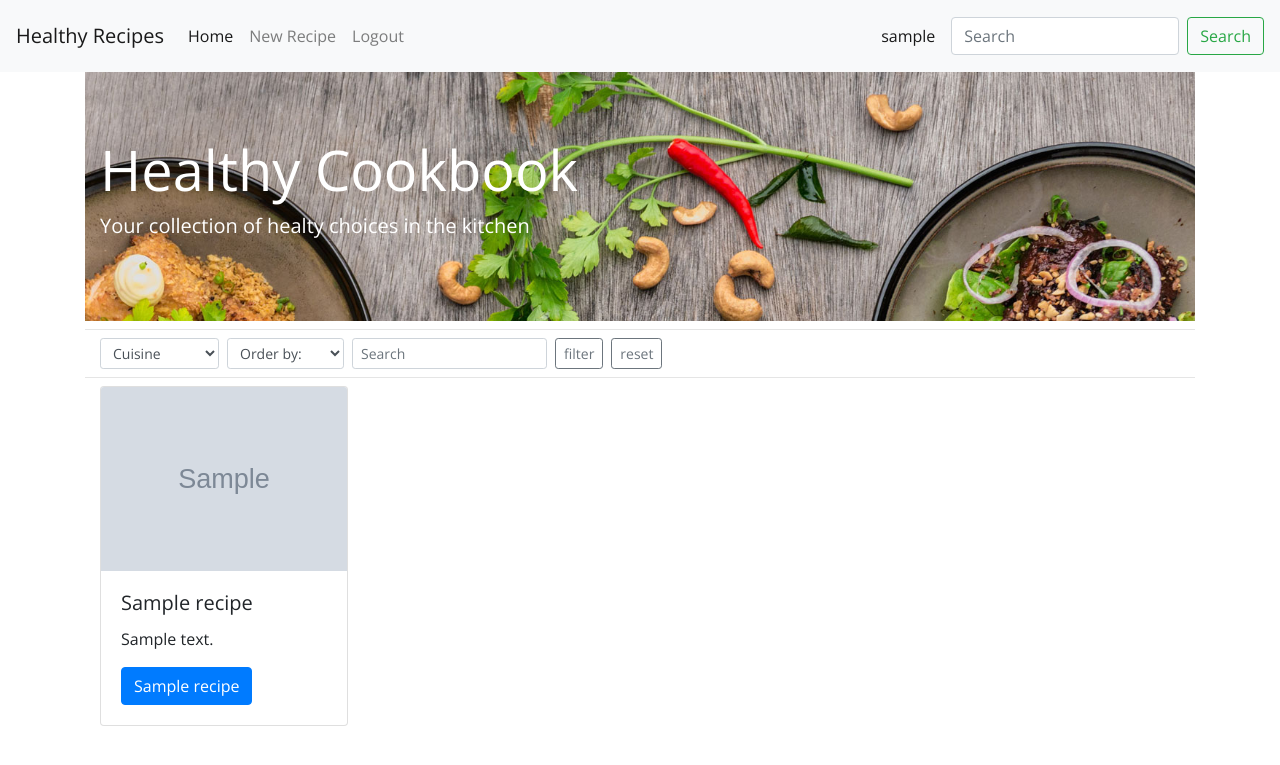
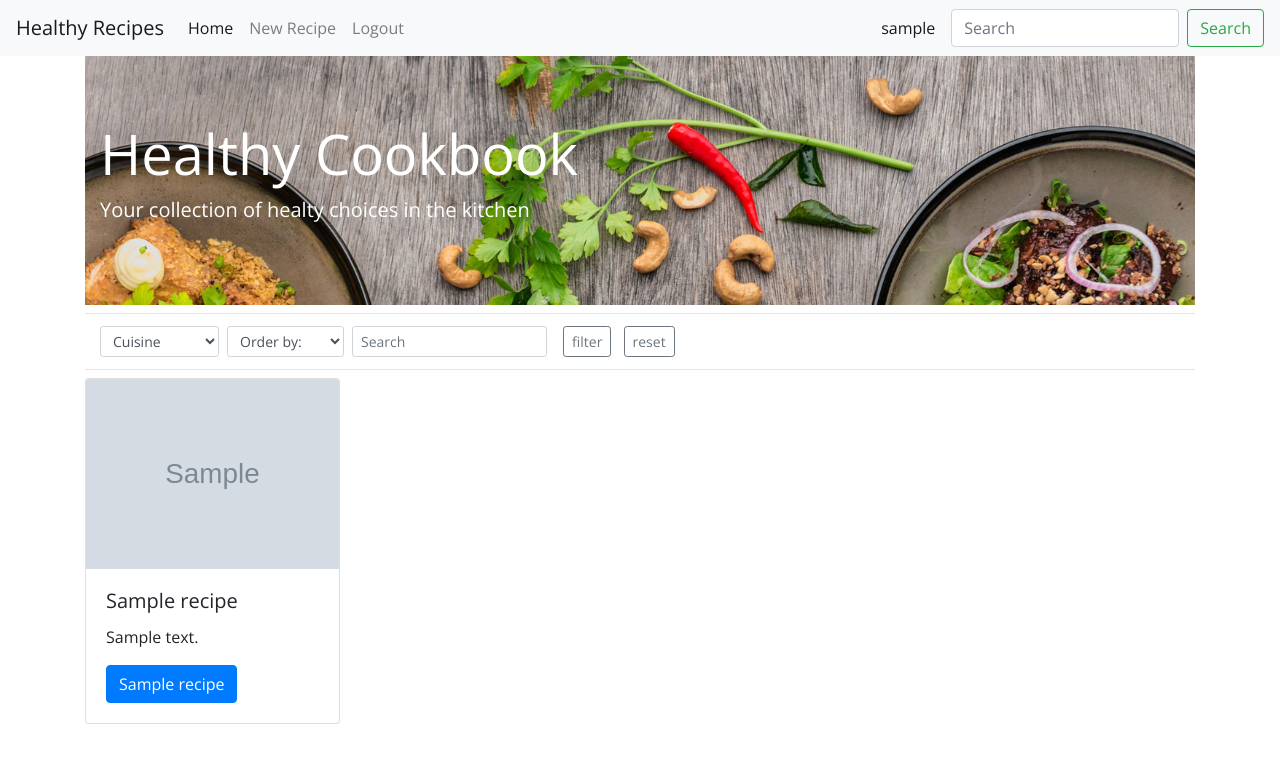
Before and after one commit to gbronca/cookbook, a Flask app: page / in a window 1280 px wide. Shown: the top 765 px of the page. Run offline with Flask 2, Linux system fonts and the light colour scheme; the visitor is signed in with stand-in values (Sample User, id 1); grey boxes marked "Sample" are stand-in pictures; a database or web service that is not in the repository returns one stand-in record (values such as "Sample title"); some libraries are stand-ins or nearby versions.

Commit message:
Fix wrong html tagging and padding on username

```diff
--- a/app.py
+++ b/app.py
@@ -11,10 +11,9 @@ import datetime
 app = Flask(__name__)
 CORS(app)
 
-app.config.from_pyfile('config.cfg')
-# app.config['MONGO_DBNAME'] = os.getenv("MONGO_DBNAME")
-# app.config['MONGO_URI'] = os.getenv("MONGO_URI")
-# app.config['SECRET_KEY'] = os.getenv("SECRET_KEY")
+app.config['MONGO_DBNAME'] = os.getenv("MONGO_DBNAME")
+app.config['MONGO_URI'] = os.getenv("MONGO_URI")
+app.config['SECRET_KEY'] = os.getenv("SECRET_KEY")
 
 app.config["ALLOWED_EXTENSIONS"] = ['jpg', 'jpeg', 'png']
 # Configures the max filesize to 1MB
@@ -434,4 +433,4 @@ def logout():
 if __name__ == '__main__':
     app.run(host=os.getenv('IP'),
             port=int(os.getenv('PORT', 5000)),
-            debug=True)
+            debug=False)
--- a/static/css/style.css
+++ b/static/css/style.css
@@ -3,6 +3,12 @@
 * {
     box-sizing: border-box;
     font-family: 'Open Sans', sans-serif;
+}
+
+.container-fluid {
+    max-width: 1300px;
+    padding-left: 0;
+    padding-right: 0;
 }
 
 .jumbotron {
@@ -17,6 +23,13 @@
 .form-search {
     margin: 0 10px 10px 5px;
 }
+
+/* Register */
+
+.register-header {
+    padding: 10px 0;
+}
+
 /* New Recipes */
 
 .new-recipe-header {
@@ -30,14 +43,6 @@
     max-width: 100%;
     padding-bottom: 10px;
 }
-
-/* Register */
-
-.register-header {
-    padding: 10px 0;
-}
-
-/* Recipe */
 
 .recipe-form {
     padding-bottom: 60px;
--- a/static/script/script.js
+++ b/static/script/script.js
@@ -24,8 +24,6 @@ Filevalidation = () => {
 					'The image file is too big. Maximum allowed file size is 1Mb. Please select a smaller file size');
 			} else {
 				imageLabel.innerHTML = imageFile.value;
-				// document.getElementById('size').innerHTML = '<b>'
-				// + imageFile + '</b> KB';
 			}
 		}
 	}
--- a/templates/_nav.html
+++ b/templates/_nav.html
@@ -1,6 +1,6 @@
 {% macro show_links(username) %}
 
-<nav class="navbar navbar-expand-lg navbar-light bg-light">
+<nav class="navbar navbar-expand-md navbar-light bg-light">
     <a class="navbar-brand" href="#">Healthy Recipes</a>
     <button class="navbar-toggler" type="button" data-toggle="collapse" data-target="#navbarSupportedContent"
         aria-controls="navbarSupportedContent" aria-expanded="false" aria-label="Toggle navigation">
@@ -30,12 +30,13 @@
             {% endif %}
         </ul>
         {% if username %}
-        <span class="navbar-text">
+        <span class="navbar-text py-0">
             <a class="nav-link " href="{{ url_for('user') }}"> {{ username.username }}</a>
         </span>
         {% endif %}
         <form class="form-inline my-2 my-lg-0" method="POST" action="{{ url_for('find_recipe') }}">
-            <input class="form-control mr-sm-2" name="search" type="search" placeholder="Search" aria-label="Search" required>
+            <input class="form-control mr-sm-2" name="search" type="search" placeholder="Search" aria-label="Search"
+                required>
             <button class="btn btn-outline-success my-2 my-sm-0" type="submit">Search</button>
         </form>
     </div>
--- a/templates/_search.html
+++ b/templates/_search.html
@@ -1,8 +1,8 @@
 {% macro search_bar(cuisines) %}
 
-
+<section class="container">
     <hr class="mt-2 mb-0">
-<div class="navbar navbar-expand-lg navbar-light p-md-0">
+    <div class="navbar navbar-expand-md navbar-light p-md-0">
         <button class="navbar-toggler" type="button" data-toggle="collapse" data-target="#search-bar"
             aria-controls="search-bar" aria-expanded="false" aria-label="Toggle navigation">
             <span>
@@ -13,27 +13,35 @@
         <div class="collapse navbar-collapse" id="search-bar">
             <div class="nav">
                 <form method="POST" class="form-inline col-sm-12" action="{{ url_for('index') }}">
+                    <div class="py-1 py-md-0 mr-2">
                         <select name="cuisine" id="cuisine" class="form-control form-control-sm">
                             <option value="" selected>Cuisine</option>
                             {% for cuisine in cuisines %}
                             <option value="{{ cuisine }}">{{ cuisine }}</option>
                             {% endfor %}
                         </select>
-
-                <select name="order" id="order" class="form-control form-control-sm ml-sm-2">
+                    </div>
+                    <div class="mr-2 py-1 py-md-0">
+                        <select name="order" id="order" class="form-control form-control-sm">
                             <option value="" selected>Order by:</option>
                             <option value="name">Name</option>
                             <option value="likes">Likes</option>
                             <option value="create_date">Most recent</option>
                         </select>
-                <input class="form-control form-control-sm ml-sm-2" name="filter" type="search" placeholder="Search"
+                    </div>
+                    <div class="py-1">
+                        <input class="form-control form-control-sm" name="filter" type="search" placeholder="Search"
                             aria-label="Filter">
-                <button class="btn btn-sm btn-outline-secondary ml-sm-2 my-sm-0 my-md-2" type="submit">filter</button>
+                    </div>
+                    <div class="mx-2 py-1">
+                        <button class="btn btn-sm btn-outline-secondary ml-sm-2 my-sm-0 my-md-2"
+                            type="submit">filter</button>
                         <button class="btn btn-sm btn-outline-secondary ml-sm-2 my-sm-0 my-md-2" type="reset">reset</button>
+                    </div>
                 </form>
             </div>
         </div>
     </div>
     <hr class="mt-0 mb-2">
-
+</section>
 {% endmacro %}
--- a/templates/base.html
+++ b/templates/base.html
@@ -1,3 +1,4 @@
+{% from '_nav.html' import show_links %}
 <!DOCTYPE html>
 <html lang="en">
 <head>
@@ -8,20 +9,18 @@
     <link rel="stylesheet" href="https://stackpath.bootstrapcdn.com/bootstrap/4.3.1/css/bootstrap.min.css" crossorigin="anonymous">
     <link rel="stylesheet" href="https://use.fontawesome.com/releases/v5.6.3/css/all.css" crossorigin="anonymous">
     <link type="text/css" rel="stylesheet" href="{{url_for('static', filename='css/style.css')}}"/>
+    <!-- favicon -->
     <link rel="icon" type="image/png" sizes="32x32" href="{{url_for('static', filename='images/favicon.ico')}}">
 
     <title>{% block title %}{% endblock %}</title>
 </head>
 
 <body>
+    <header class="container-fluid">
+        {% block nav %} {{ show_links(username) }} {% endblock %}
+    </header>
 
-    {% block nav %}{% endblock %}
-
-    <main id="main" class="container">
-
-        {% block content %}{% endblock %}
-
-    </main>
+    {% block content %}{% endblock %}
 
     <!--Bootstrap scripts -->
     <script src="https://code.jquery.com/jquery-3.3.1.slim.min.js" crossorigin="anonymous"></script>
@@ -29,6 +28,5 @@
     <script src="https://stackpath.bootstrapcdn.com/bootstrap/4.3.1/js/bootstrap.min.js" crossorigin="anonymous"></script>
      <!--End of Bootstrap scripts -->
     <script src="{{url_for('static', filename='script/script.js')}}"></script>
-
 </body>
 </html>
--- a/templates/index.html
+++ b/templates/index.html
@@ -1,15 +1,15 @@
 {% extends 'base.html' %}
-{% from '_nav.html' import show_links %}
+<!-- {% from '_nav.html' import show_links %} -->
 {% from '_search.html' import search_bar %}
 
 {% block title %}Recipes Home Page{% endblock %}
 
-{% block nav %}
+<!-- {% block nav %}
 {{ show_links(username) }}
-{% endblock %}
+{% endblock %} -->
 
 {% block content %}
-<section>
+<section class="container">
     <div class="jumbotron jumbotron-fluid text-white mb-0">
         <div class="container">
             <h1 class="display-4">Healthy Cookbook</h1>
@@ -21,32 +21,8 @@
 {% block search %}
 {{ search_bar(cuisines) }}
 {% endblock %}
-<!-- <hr class="my-2">
-<div class="nav">
-    <form method="POST" class="form-inline col-sm-12" action="{{ url_for('index') }}">
-        <select name="cuisine" id="cuisine" class="form-control form-control-sm">
-            <option value="" selected>Cuisine</option>
-            {% for cuisine in cuisines %}
-            <option value="{{ cuisine }}">{{ cuisine }}</option>
-            {% endfor %}
-        </select>
 
-        <select name="order" id="order" class="form-control form-control-sm ml-sm-2">
-            <option value="" selected>Order by:</option>
-            <option value="name">Name</option>
-            <option value="likes">Likes</option>
-            <option value="create_date">Most recent</option>
-        </select>
-        <input class="form-control form-control-sm ml-sm-2" name="filter" type="search" placeholder="Search"
-            aria-label="Filter">
-        <button class="btn btn-sm btn-outline-secondary ml-sm-2 my-sm-0 my-md-2" type="submit">filter</button>
-        <button class="btn btn-sm btn-outline-secondary ml-sm-2 my-sm-0 my-md-2" type="reset">reset</button>
-    </form>
-</div>
-<hr class="my-2"> -->
-
-<section class="container">
-
+<main class="container">
     <div class="row">
         {% for recipe in recipes %}
         <div class="col-sm-6 col-md-4 col-lg-3 mb-3">
@@ -61,9 +37,7 @@
             </div>
         </div>
         {% endfor %}
-
     </div>
-
-</section>
+</main>
 
 {% endblock %}
--- a/templates/register.html
+++ b/templates/register.html
@@ -8,6 +8,7 @@
 {% endblock %}
 
 {% block content %}
+<main class="container">
     <div class="row justify-content-center">
         <div class="col-sm-12 col-md-8">
             <div class="register-header">
@@ -29,11 +30,13 @@
                     </div>
                     <div class="form-group">
                         <label for="password">Password</label>
-                    <input type="password" class="form-control" name="password" id="password" placeholder="Password" required>
+                        <input type="password" class="form-control" name="password" id="password" placeholder="Password"
+                            required>
                     </div>
                     <button type="submit" class="btn btn-success">Create Account</button>
                 </form>
             </div>
         </div>
     </div>
+</main>
 {% endblock %}
--- a/templates/search.html
+++ b/templates/search.html
@@ -7,6 +7,7 @@
 {{ show_links(username) }}
 {% endblock %}
 {% block content %}
+<main class="container">
     <div class="row justify-content-center">
         <div class="col-sm-12 col-md-8">
             <div class="register-header">
@@ -34,4 +35,5 @@
             {% endfor %}
         </div>
     </div>
+</main>
 {% endblock %}
--- a/templates/user.html
+++ b/templates/user.html
@@ -7,6 +7,7 @@
 {{ show_links(username) }}
 {% endblock %}
 {% block content %}
+<main class="container">
     <div class="row justify-content-center">
         <div class="col-sm-12 col-md-8">
             <div class="register-header">
@@ -31,8 +32,6 @@
                                         class="btn btn-primary">Edit</a>
                                 </div>
                                 <div class="col-6">
-                                <!-- <a href="{{ url_for('delete_recipe', recipe_id=recipe['_id']) }}"
-                                    class="btn btn-danger">Delete</a> -->
                                     <button type="button" class="btn btn-danger" data-toggle="modal"
                                         data-target="#modal-delete{{ recipe._id }}">Delete</button>
                                 </div>
@@ -47,4 +46,5 @@
             {% endfor %}
         </div>
     </div>
+</main>
 {% endblock %}
```
Also changed, not shown: templates/login.html (+2 -7 lines), templates/new-recipe.html (+5 -3 lines), templates/recipe.html (+21 -14 lines), templates/recipes.html (+4 -3 lines). Lines whose indentation alone changed are shown as unchanged.
